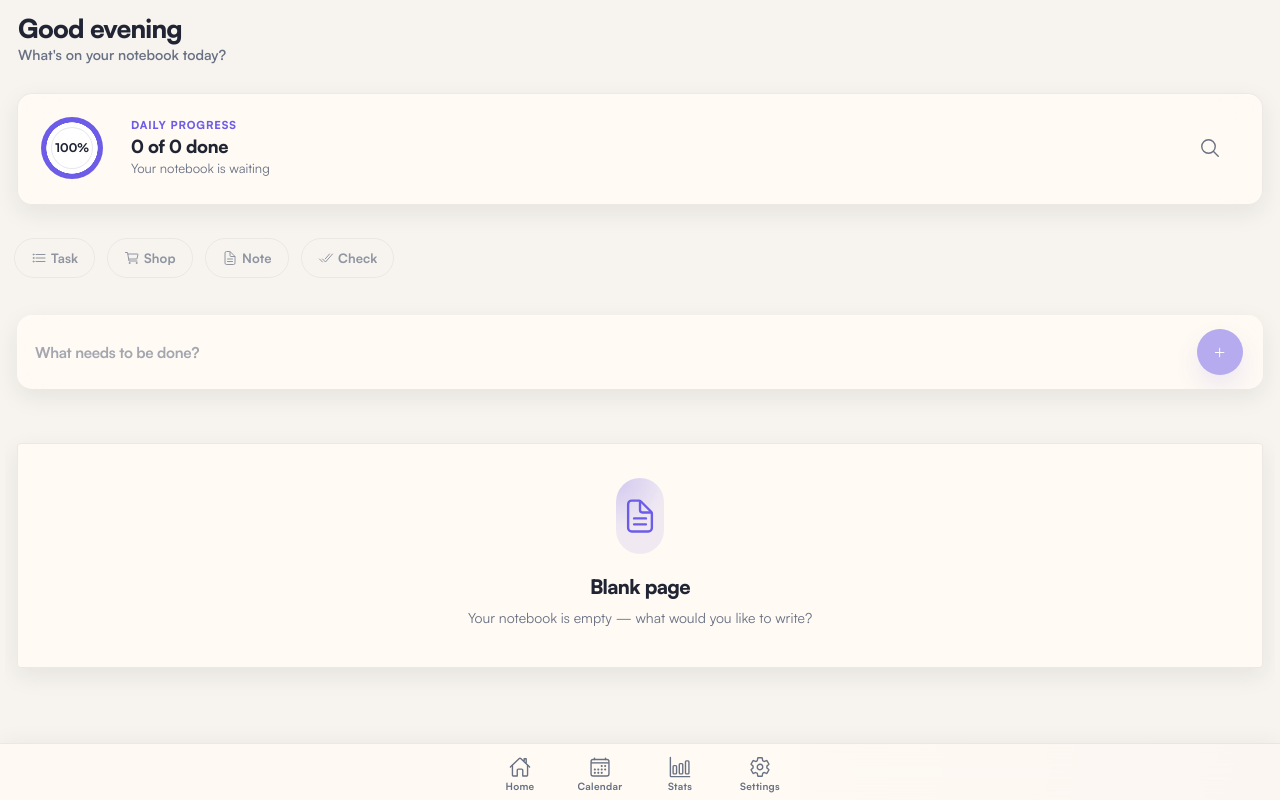
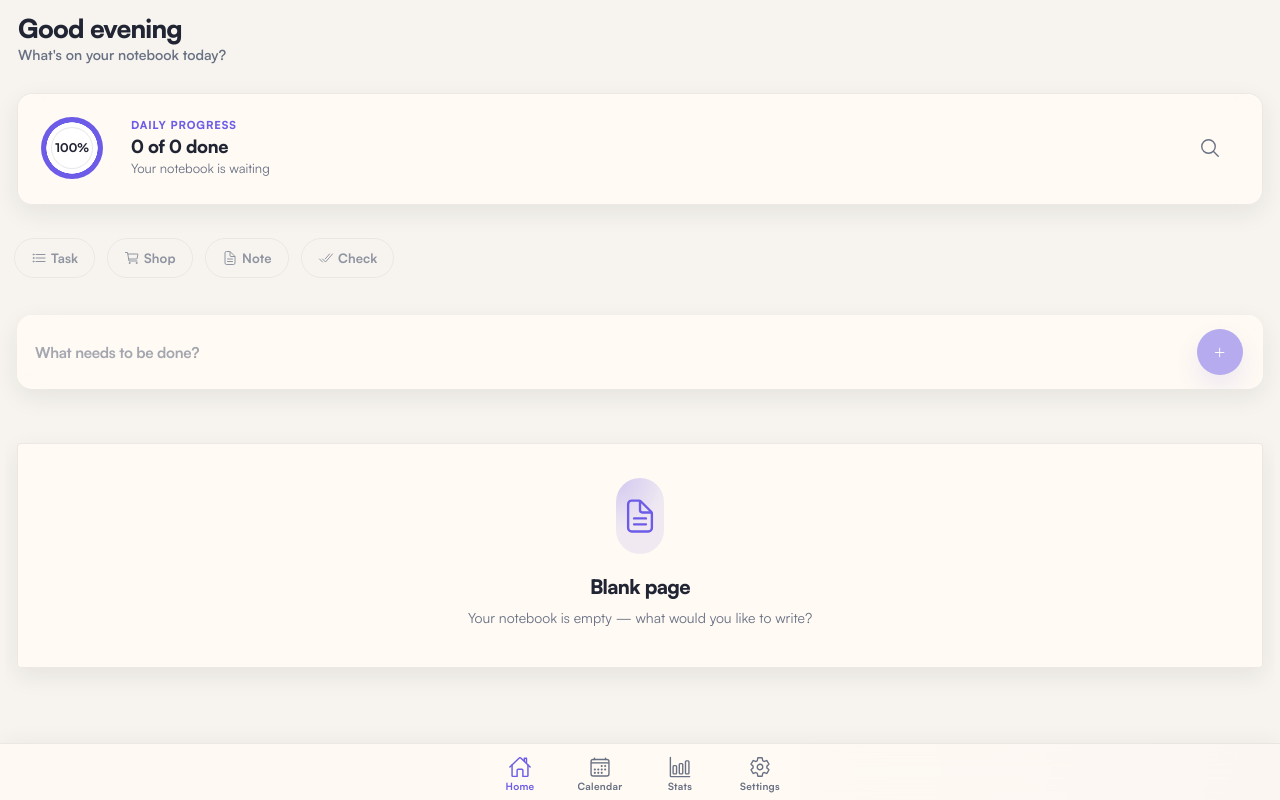
Before and after one commit to jittopjose/DoToDo2, a React (Vite) app in the folder ionic-app/: page / in a window 1280 px wide. Built offline with nearby package versions, Linux system fonts and the light colour scheme.

Commit message:
fix: restructure routing to fix tab selection — remove Switch wrapper, add TabBar component with manual selected prop based on route

```diff
--- a/ionic-app/src/App.tsx
+++ b/ionic-app/src/App.tsx
@@ -2,7 +2,7 @@ import { IonApp, IonContent, IonIcon, IonLabel, IonPage, IonRouterOutlet, IonTab
 import { IonReactRouter } from '@ionic/react-router';
 import { createMemoryHistory } from 'history';
 import { useEffect } from 'react';
-import { Redirect, Route, Switch } from 'react-router-dom';
+import { Redirect, Route, useLocation } from 'react-router-dom';
 import Page from './pages/Page';
 import TodoEditPage from './pages/TodoEditPage';
 import CalendarPage from './pages/CalendarPage';
@@ -58,6 +58,34 @@ setupIonicReact({
 
 const history = createMemoryHistory();
 
+const TabBar: React.FC = () => {
+  const location = useLocation();
+  const path = location.pathname;
+
+  if (path.startsWith('/task/')) return null;
+
+  return (
+    <IonTabBar slot="bottom">
+      <IonTabButton tab="home" href="/list/All%20Lists" selected={path.startsWith('/list/')}>
+        <IonIcon icon={homeOutline} />
+        <IonLabel>Home</IonLabel>
+      </IonTabButton>
+      <IonTabButton tab="calendar" href="/calendar" selected={path.startsWith('/calendar')}>
+        <IonIcon icon={calendarOutline} />
+        <IonLabel>Calendar</IonLabel>
+      </IonTabButton>
+      <IonTabButton tab="stats" href="/stats" selected={path.startsWith('/stats')}>
+        <IonIcon icon={barChartOutline} />
+        <IonLabel>Stats</IonLabel>
+      </IonTabButton>
+      <IonTabButton tab="settings" href="/settings" selected={path.startsWith('/settings')}>
+        <IonIcon icon={settingsOutline} />
+        <IonLabel>Settings</IonLabel>
+      </IonTabButton>
+    </IonTabBar>
+  );
+};
+
 const App: React.FC = () => {
   const themePreference = useSettingsStore((state) => state.themePreference);
   const isHydrated = useTodoStore((state) => state.isHydrated);
@@ -103,13 +131,11 @@ const App: React.FC = () => {
   return (
     <IonApp>
       <IonReactRouter history={history}>
-        <Switch>
+        <IonTabs>
+          <IonRouterOutlet id="main">
             <Route path="/task/:id/edit" exact>
               <TodoEditPage />
             </Route>
-          <Route>
-            <IonTabs>
-              <IonRouterOutlet id="main">
             <Route path="/" exact>
               <Redirect to="/list/All%20Lists" />
             </Route>
@@ -126,27 +152,8 @@ const App: React.FC = () => {
               <SettingsPage />
             </Route>
           </IonRouterOutlet>
-              <IonTabBar slot="bottom">
-                <IonTabButton tab="home" href="/list/All%20Lists">
-                  <IonIcon icon={homeOutline} />
-                  <IonLabel>Home</IonLabel>
-                </IonTabButton>
-                <IonTabButton tab="calendar" href="/calendar">
-                  <IonIcon icon={calendarOutline} />
-                  <IonLabel>Calendar</IonLabel>
-                </IonTabButton>
-                <IonTabButton tab="stats" href="/stats">
-                  <IonIcon icon={barChartOutline} />
-                  <IonLabel>Stats</IonLabel>
-                </IonTabButton>
-                <IonTabButton tab="settings" href="/settings">
-                  <IonIcon icon={settingsOutline} />
-                  <IonLabel>Settings</IonLabel>
-                </IonTabButton>
-              </IonTabBar>
+          <TabBar />
         </IonTabs>
-          </Route>
-        </Switch>
       </IonReactRouter>
     </IonApp>
   );
```
Lines whose indentation alone changed are shown as unchanged.
